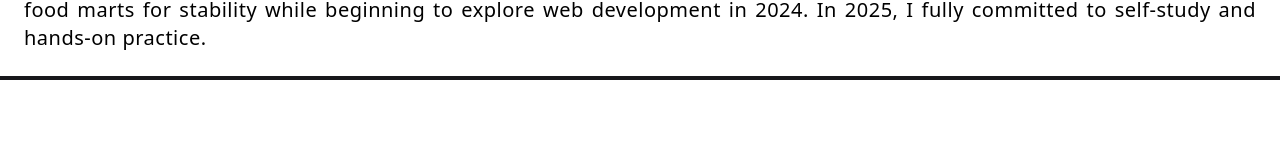
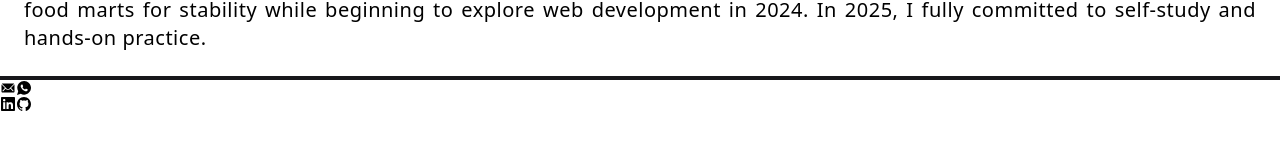
Before and after one commit to akshay-ken/Resume, a React (Vite) app: page / in a window 1280 px wide. Shown: the part 240-390 px from the top of the page. Built offline with nearby package versions, Linux system fonts and the light colour scheme; a web font is replaced by a local one.

Commit message:
feat: import logos from react icons

```diff
--- a/src/components/ContactUs.jsx
+++ b/src/components/ContactUs.jsx
@@ -1,8 +1,18 @@
+import { IoIosMail } from "react-icons/io";
+import { FaLinkedin } from "react-icons/fa";
+import { IoLogoWhatsapp } from "react-icons/io";
+import { IoLogoGithub } from "react-icons/io";
 export function ContactUs() {
   return (
     <nav className="flex flex-col md:flex-row border-t-4 border-zinc-900 dark:border-zinc-400">
-      <div></div>
-      <div></div>
+      <div>
+        <IoIosMail />
+        <FaLinkedin />
+      </div>
+      <div>
+        <IoLogoWhatsapp />
+        <IoLogoGithub />
+      </div>
       <div></div>
     </nav>
   );
```
